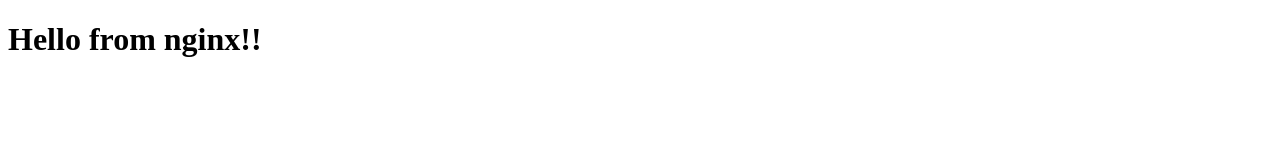
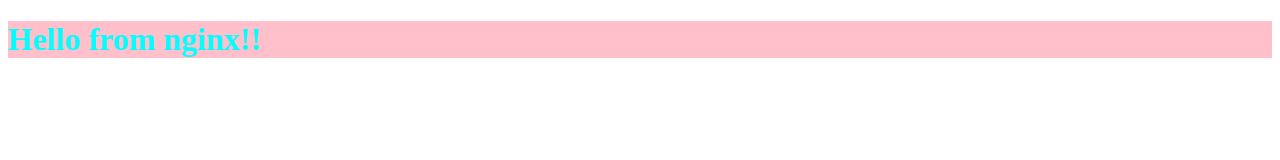
Before and after one commit to capiedrav/nginx-freeCodCamp, a plain HTML site: page my_site/index.html in a window 1280 px wide. Drawn offline with Linux system fonts and the light colour scheme.

Commit message:
Using mime types

```diff
--- a/my_site/index.html
+++ b/my_site/index.html
@@ -3,6 +3,7 @@
 <head>
     <meta charset="UTF-8">
     <meta name="viewport" content="width=device-width, initial-scale=1.0">
+    <link rel="stylesheet" href="./styles.css">
     <title>nginx freeCodeCamp tutorial</title>
 </head>
 <body>
--- /dev/null
+++ b/my_site/styles.css
@@ -0,0 +1,4 @@
+h1 {
+    background-color: pink;
+    color: aqua;
+}
```
Also changed, not shown: 2 other files.
